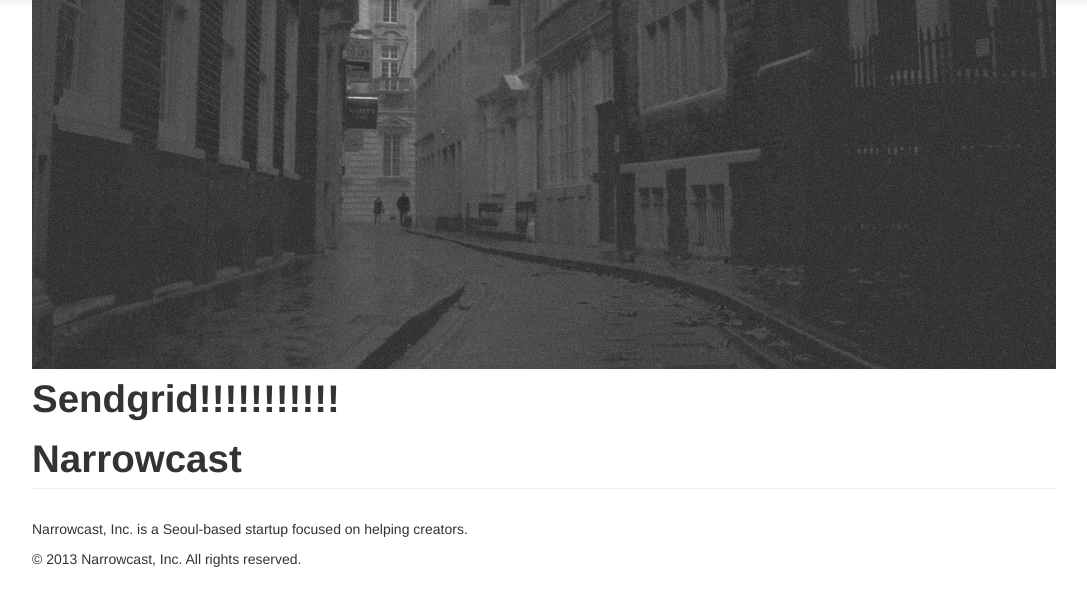
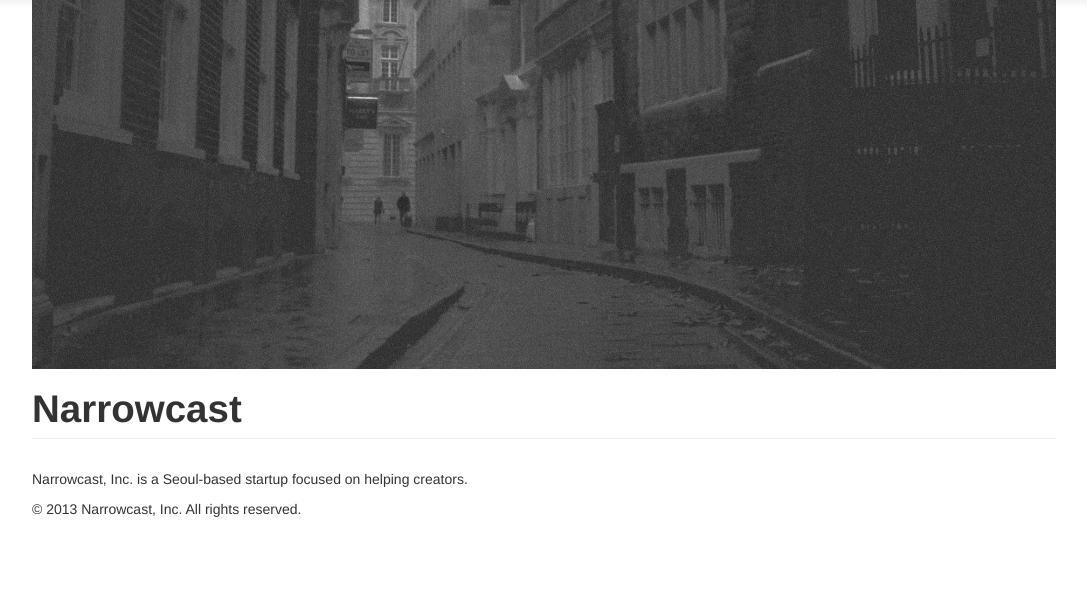
Before and after one commit to chaos128/website, a Flask app: page / in a window 1280 px wide. Shown: the part 42-648 px from the top of the page, without its empty margins (96-1183 px from the left). Run offline with Flask 2, Linux system fonts and the light colour scheme.

Commit message:
Deleted sendgrid text.

```diff
--- a/templates/index.html
+++ b/templates/index.html
@@ -5,7 +5,6 @@
 
   </div>
   <div id="home">
-    <h1>Sendgrid!!!!!!!!!!!</h1>
     <h1 class="page-header">Narrowcast</h1>
     <p>Narrowcast, Inc. is a Seoul-based startup focused on helping creators.</p>
   </div>
```
